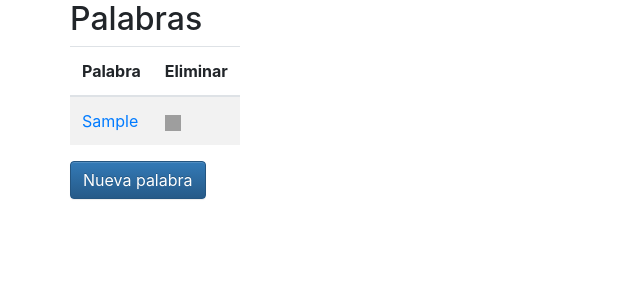
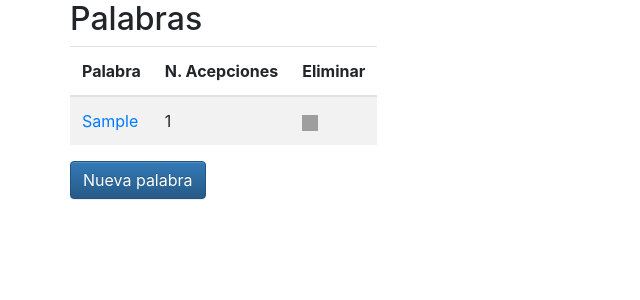
Before and after one commit to eduardofilo/test_app, a Django app: page / in a window 1280 px wide. Shown: the part 58-358 px from the top of the page, without its empty margins (0-640 px from the left). Run offline with Django 3.2, Linux system fonts and the light colour scheme; tables that the repository leaves empty hold one stand-in row (values such as "Sample post"); some libraries are stand-ins or nearby versions; grey boxes are pictures that could not be loaded.

Commit message:
New column with number of acceptations in word table.

```diff
--- a/dictionary/templates/dictionary/word_list.html
+++ b/dictionary/templates/dictionary/word_list.html
@@ -13,6 +13,7 @@
                 <thead>
                     <tr>
                         <th>Palabra</th>
+                        <th>N. Acepciones</th>
                         <th>Eliminar</th>
                     </tr>
                 </thead>
@@ -20,11 +21,12 @@
                 {% for word in object_list %}
                     <tr>
                         <td><a href="{% url 'dictionary:word_update' word.id %}" data-toggle="tooltip" title="Editar palabra">{{ word.term }}</a></td>
+                        <td>{{ word.has_acceptations.count }}</td>
                         <td><a href="{% url 'dictionary:word_delete' word.id %}" data-toggle="tooltip" title="Eliminar"><img class="controls" src="{%  static 'dictionary/bootstrap-icons-1.0.0-alpha5/x-circle-fill.svg' %}" alt="Delete" title="Eliminar"></a></td>
                     </tr>
                 {% empty %}
                     <tr>
-                        <td class="text-danger" colspan="2">No hay palabras en el diccionario.</td>
+                        <td class="text-danger" colspan="3">No hay palabras en el diccionario.</td>
                     </tr>
                 {% endfor %}
                 </tbody>
```
